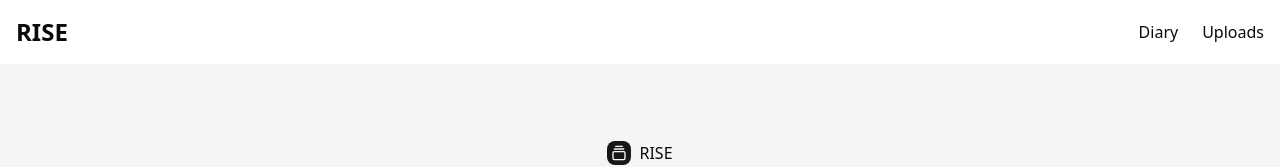
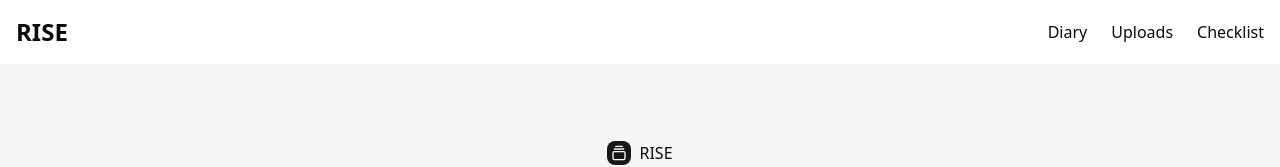
Before and after one commit to cameochoquer/rise, a Next.js app: page / in a window 1280 px wide. Shown: the top 167 px of the page. Built offline with nearby package versions, Linux system fonts and the light colour scheme.

Commit message:
add checklist to navbar;

```diff
--- a/src/app/layout.tsx
+++ b/src/app/layout.tsx
@@ -30,7 +30,12 @@
         <header>
           <nav className="p-4">
             <div className="container mx-auto flex justify-between items-center">
-              <h1 className="text-2xl font-semibold">RISE</h1>
+              <h1 className="text-2xl font-semibold">
+
+                <Link href="/" className="text-white hover:text-primary">
+                  RISE
+                </Link>
+              </h1>
               <ul className="flex space-x-6">
                 <li>
                   <Link href="/diary" className="text-white hover:text-primary">
@@ -40,6 +45,11 @@
                 <li>
                   <Link href="/uploads" className="text-white hover:text-primary">
                     Uploads
+                  </Link>
+                </li>
+                <li>
+                  <Link href="/checklist" className="text-white hover:text-primary">
+                    Checklist
                   </Link>
                 </li>
               </ul>
```
